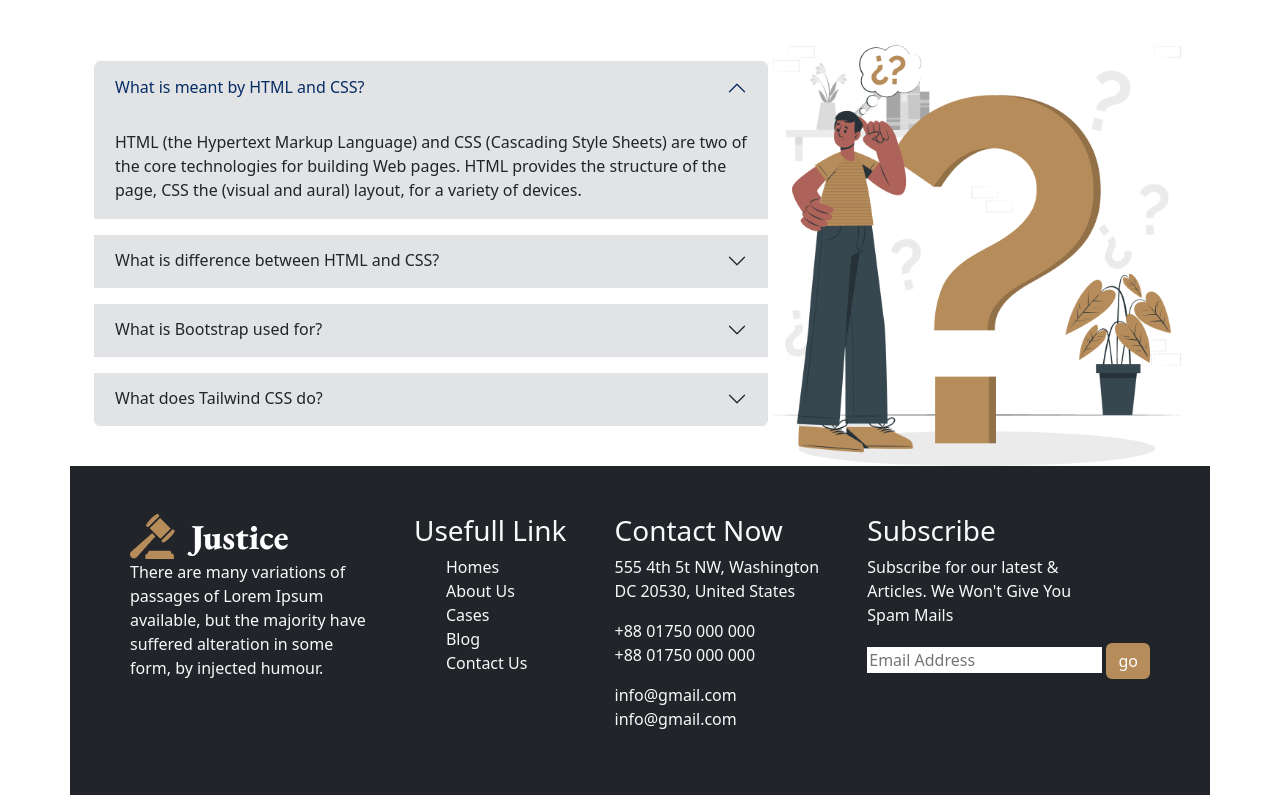
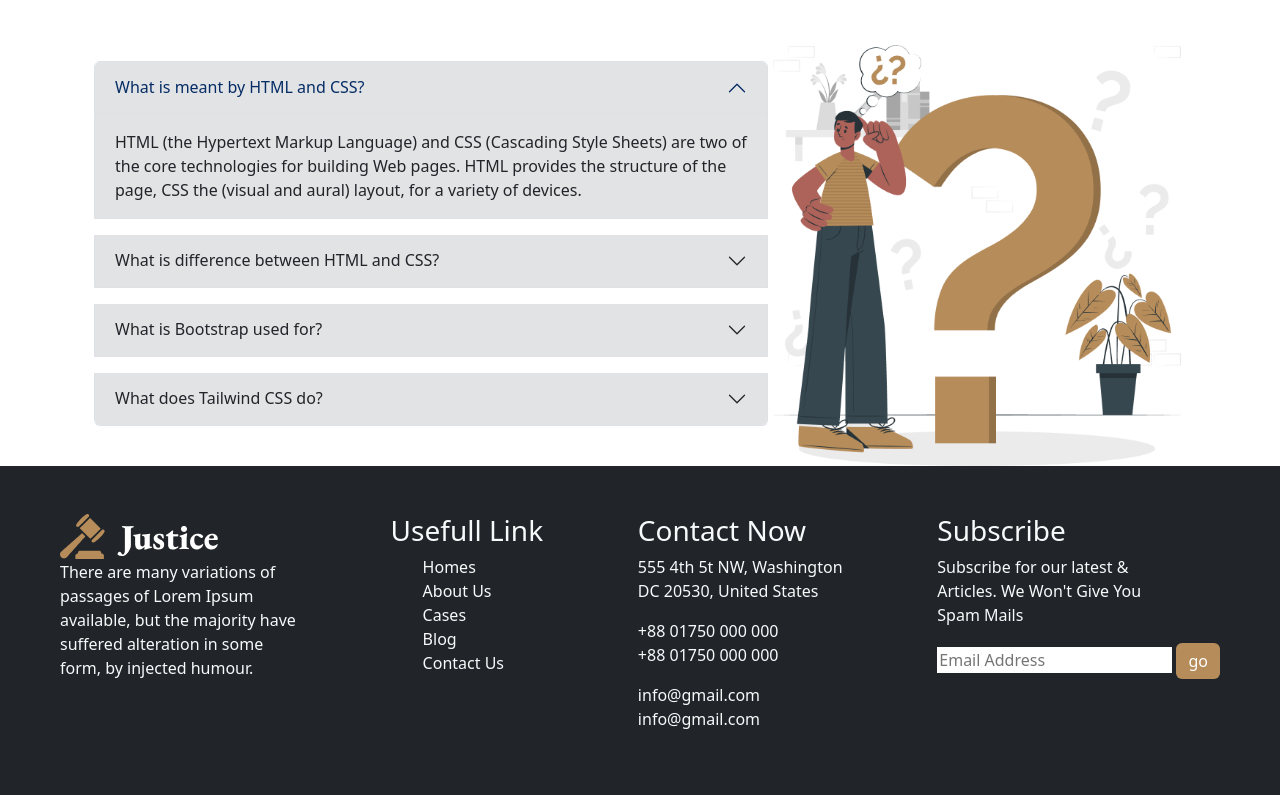
Before and after one commit to wahidgoni17/Assignment-3, a plain HTML site: page index.html in a window 1280 px wide. Shown: the part 2612-3407 px from the top of the page. Drawn offline with nearby package versions, Linux system fonts and the light colour scheme.

Commit message:
fixed footer

```diff
--- a/index.html
+++ b/index.html
@@ -532,7 +532,7 @@
         </div>
       </section>
     </main>
-    <footer class="container bg-dark">
+    <footer class="container-fluid bg-dark">
      <div class="d-flex flex-lg-row flex-column justify-content-between px-5 py-5">
       <div class="text-light">
         <img src="./images/logo.png" alt="" />
```
